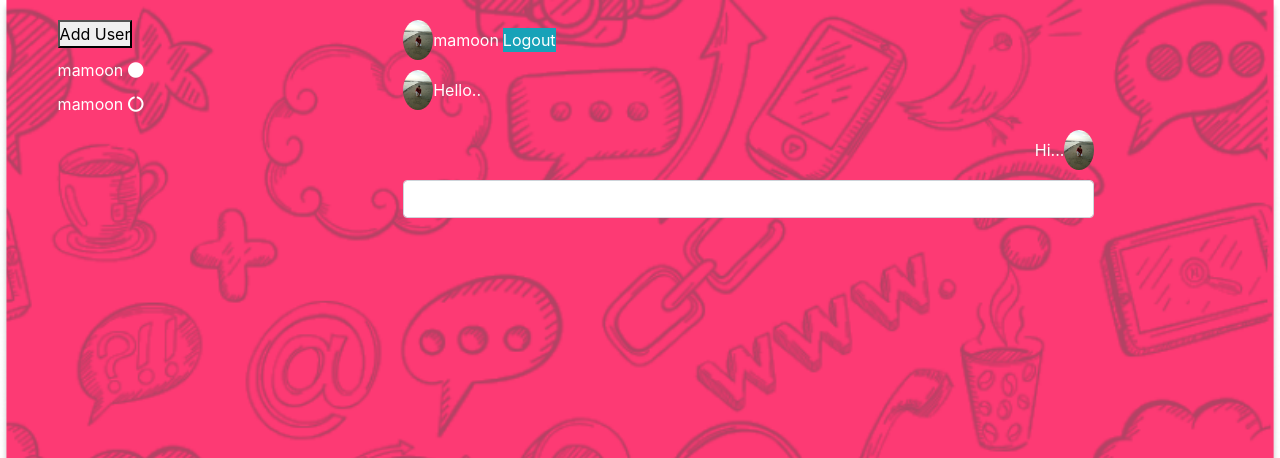
After one commit to mamoonbgc036/chatAppPhp, a PHP site: page /home.php in a window 1280 px wide. The commit adds this page. Shown: the top 458 px of the page. Run offline with PHP 8.4, Linux system fonts and the light colour scheme.

Commit message:
17.11.2020 1.32AM

```diff
--- /dev/null
+++ b/autoload.php
@@ -0,0 +1,6 @@
+<?php
+function mamoon($className){
+	include_once($className.".php");
+}
+spl_autoload_register("mamoon");
+?>
--- /dev/null
+++ b/home.php
@@ -0,0 +1,105 @@
+<?php
+	include_once('inc/header.php');
+?>
+<style type="text/css">
+	#canvas{
+		display: flex;
+		width: 90%;
+		justify-content: center;
+		margin-top: 20px;
+		color: #fff;
+	}
+
+	#userCanvas{
+		width: 30%;
+	}
+
+	#chatBox{
+		width: 60%;
+	}
+
+	#username {
+		display: flex;
+		place-items : center;
+	}
+
+	#username p{
+		margin-bottom: 0!important;
+	}
+
+	#userCanvas ul li{
+		margin: 10px auto;
+	}
+
+	#sender{
+		display: flex;
+		place-items :center;
+	}
+
+	#msgBox div{
+		margin: 10px auto;
+	}
+
+	#me{
+		display: flex;
+		place-items :center;
+		float: right;
+	}
+
+	#canvas li{
+		list-style: none;
+	}
+
+	#msgBox p{
+		margin-bottom: 0!important;
+	}
+
+	#userMsg input{
+		margin-bottom: 0px;
+	}
+
+	#canvas a{
+		color: #fff;
+	}
+
+	#canvas img{
+		width: 30px;
+		border-radius: 50%;
+	}
+</style>
+<div id="canvas">
+	<div id="userCanvas">
+		<div id="button">
+			<button>Add User</button>
+		</div>
+		<div id="user">
+			<ul>
+				<li><a href="">mamoon <span><i class="fa fa-circle"></i></span></a></li>
+				<li><a href="">mamoon <span><i class="fa fa-circle-notch" aria-hidden="true"></i></span></a></li>
+			</ul>
+		</div>
+	</div>
+	<div id="chatBox">
+		<div id="username">
+			<img src="images/mamon.jpg">
+			<p>mamoon</p>
+			<a href="" class="bg-info m-1">Logout</a>
+		</div>
+		<div id="msgBox">
+			<div id="sender">
+				<img src="images/mamon.jpg">
+				<p>Hello..</p>
+			</div>
+			<div id="me">
+				<p>Hi...</p>
+				<img src="images/mamon.jpg">
+			</div>
+		</div>
+		<div id="userMsg">
+			<input type="text" class="form-control" name="">
+		</div>
+	</div>
+</div>
+<?php
+	include_once('inc/footer.php');
+?>
```
Also changed, not shown: DB.php (added, +52 -0 lines), insert.php (added, +17 -0 lines), register.php (+13 -6 lines), images/mamon.jpg (added).
